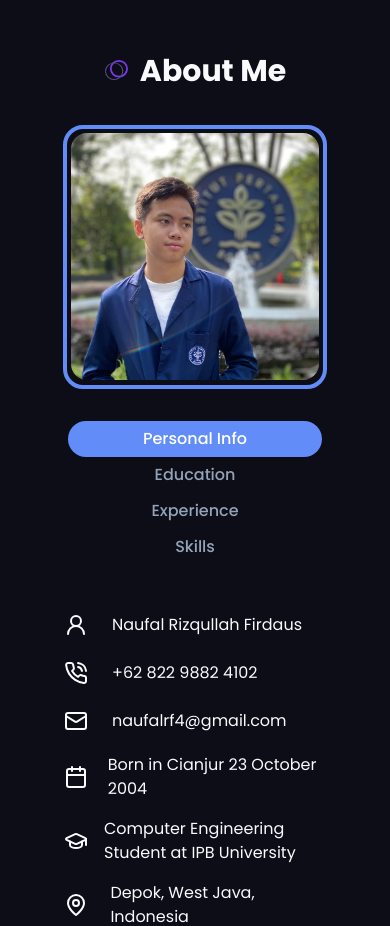
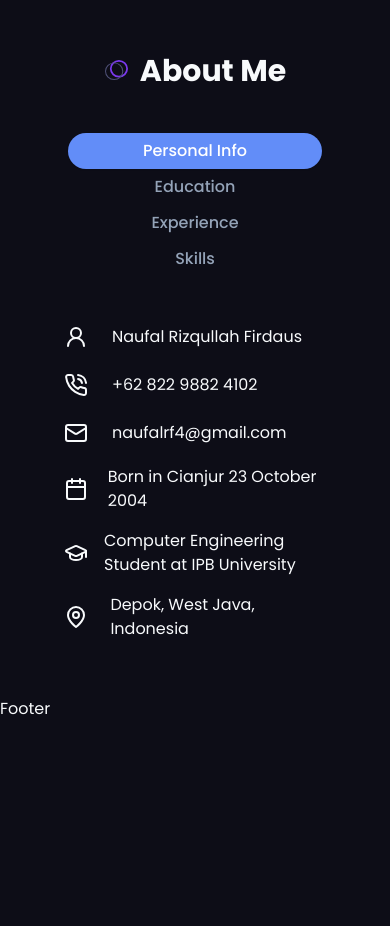
Before and after one commit to naufalrf4/personal-portfolio, a Next.js app: page / in a window 390 px wide. Shown: the part 820-1746 px from the top of the page. After the commit the page ends 1541 px from the top, so only its background shows below. Built offline with nearby package versions, Linux system fonts and the light colour scheme.

Commit message:
image update aboutme

```diff
--- a/components/pages/AboutSection.tsx
+++ b/components/pages/AboutSection.tsx
@@ -127,7 +127,7 @@ const AboutSection = () => {
           About Me
         </h2>
         <div className="flex flex-col lg:flex-row gap-8">
-          <div className="items-center justify-center flex flex-1 relative lg:items-center lg:justify-start">
+          <div className="hidden items-center justify-center lg:flex flex-1 relative lg:items-center lg:justify-start">
             <DevImage
               containerStyles="p-1 flex rounded-2xl outline outline-4 outline-primary w-[16rem] h-[16rem] lg:w-[18rem] lg:h-[18rem] xl:w-[20rem] xl:h-[20rem]"
               imgLink="/"
```
